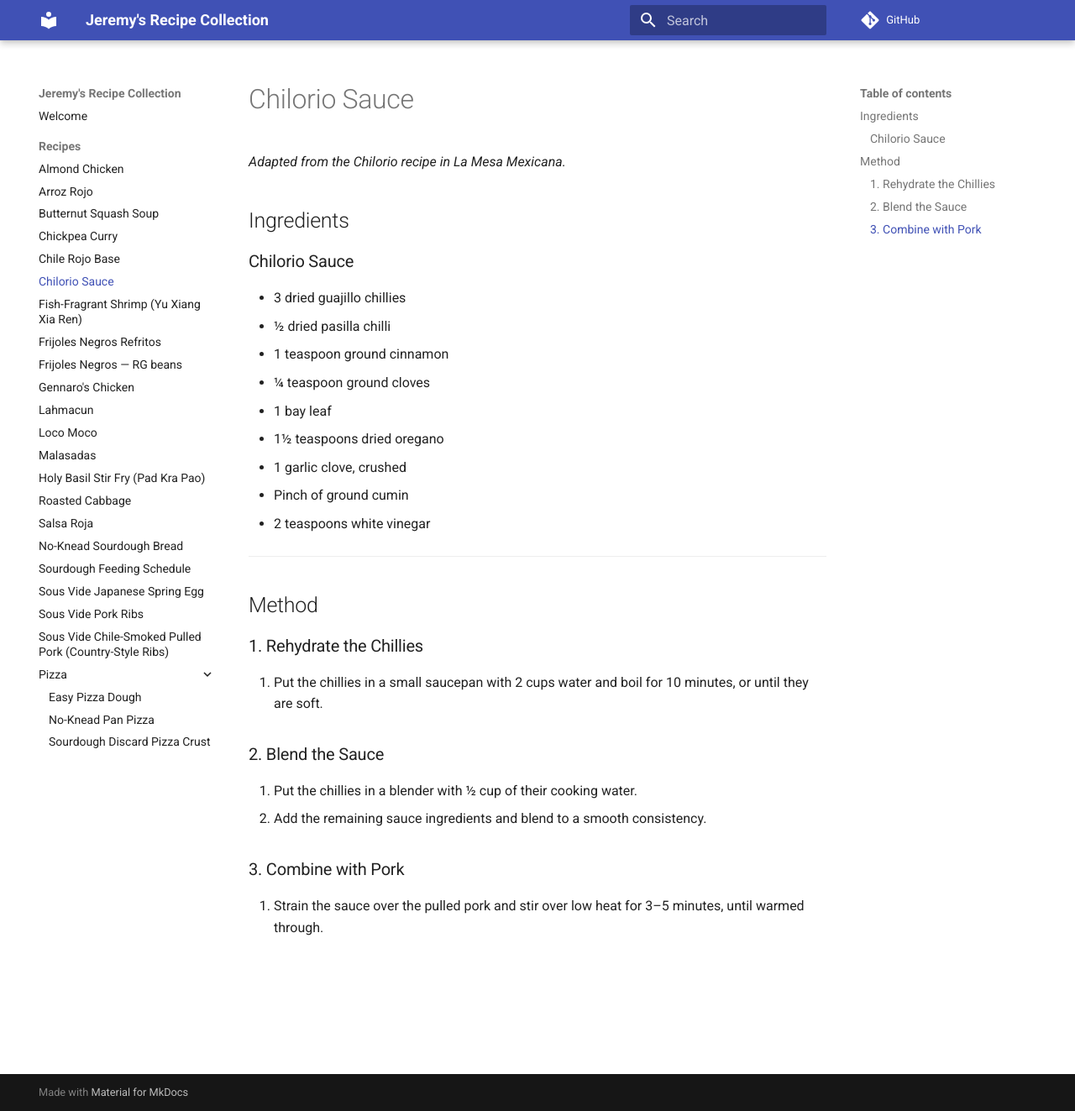
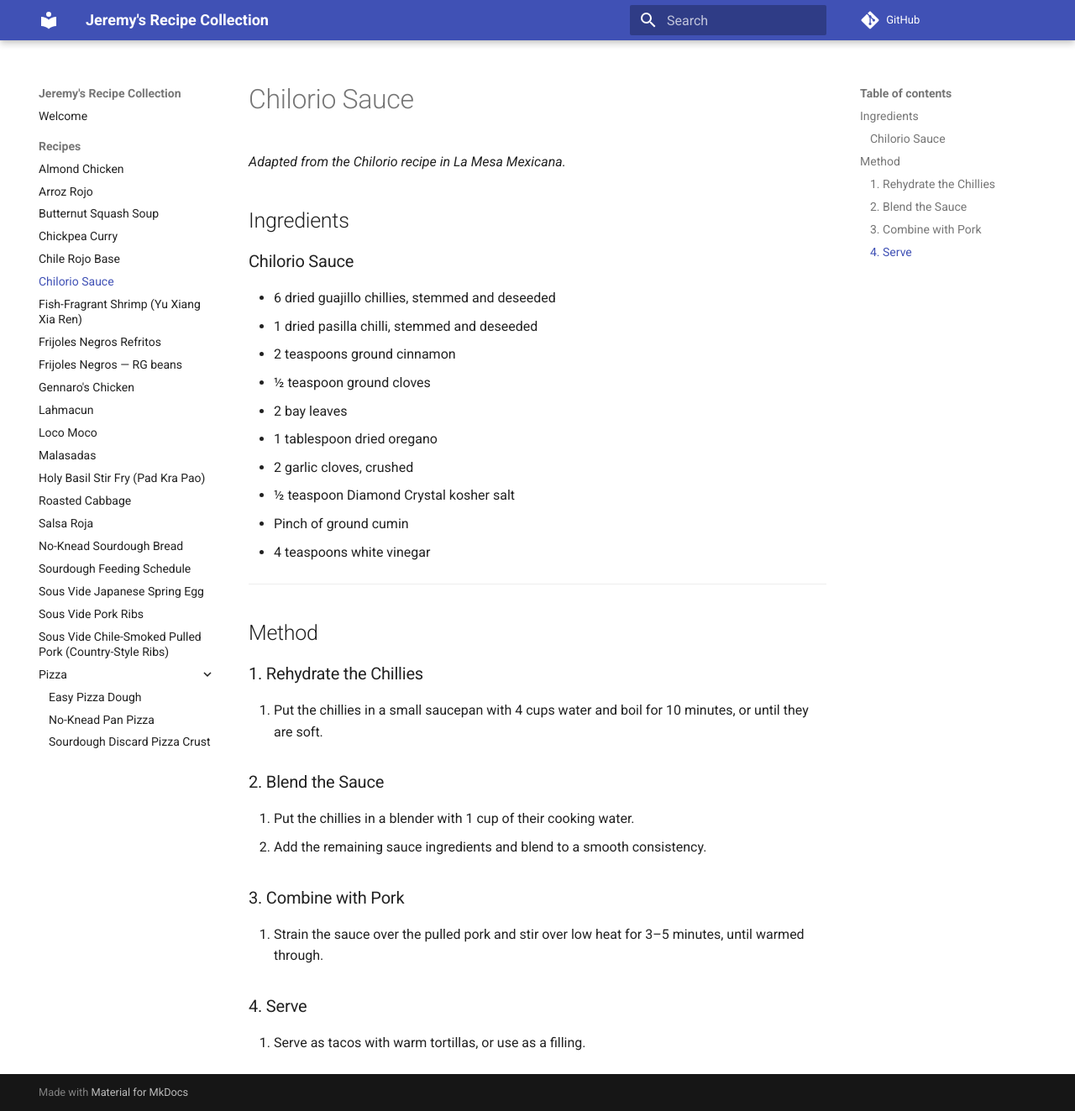
Before and after one commit to normanj9/recipes, an MkDocs documentation site: the page built from docs/recipes/chilorio-sauce.md, in a window 1280 px wide and 1323 px high. Shown: the whole window at 84% size. Built offline with MkDocs 1.6.1 and Material for MkDocs 9.7.7, drawn with Linux system fonts in a browser that asks for light colours; comment, search, counter and statistics services are not loaded.

Commit message:
Update chilorio-sauce.md

```diff
--- a/docs/recipes/chilorio-sauce.md
+++ b/docs/recipes/chilorio-sauce.md
@@ -5,26 +5,31 @@ _Adapted from the Chilorio recipe in La Mesa Mexicana._
 ## Ingredients
 
 ### Chilorio Sauce
-- 3 dried guajillo chillies
-- ½ dried pasilla chilli
-- 1 teaspoon ground cinnamon
-- ¼ teaspoon ground cloves
-- 1 bay leaf
-- 1½ teaspoons dried oregano
-- 1 garlic clove, crushed
+
+- 6 dried guajillo chillies, stemmed and deseeded
+- 1 dried pasilla chilli, stemmed and deseeded
+- 2 teaspoons ground cinnamon
+- ½ teaspoon ground cloves
+- 2 bay leaves
+- 1 tablespoon dried oregano
+- 2 garlic cloves, crushed
+- ½ teaspoon Diamond Crystal kosher salt
 - Pinch of ground cumin
-- 2 teaspoons white vinegar
+- 4 teaspoons white vinegar
 
 ---
 
 ## Method
 
 ### 1. Rehydrate the Chillies
-1. Put the chillies in a small saucepan with 2 cups water and boil for 10 minutes, or until they are soft.
+1. Put the chillies in a small saucepan with 4 cups water and boil for 10 minutes, or until they are soft.
 
 ### 2. Blend the Sauce
-1. Put the chillies in a blender with ½ cup of their cooking water.
+1. Put the chillies in a blender with 1 cup of their cooking water.
 2. Add the remaining sauce ingredients and blend to a smooth consistency.
 
 ### 3. Combine with Pork
 1. Strain the sauce over the pulled pork and stir over low heat for 3–5 minutes, until warmed through.
+
+### 4. Serve
+1. Serve as tacos with warm tortillas, or use as a filling.
```
